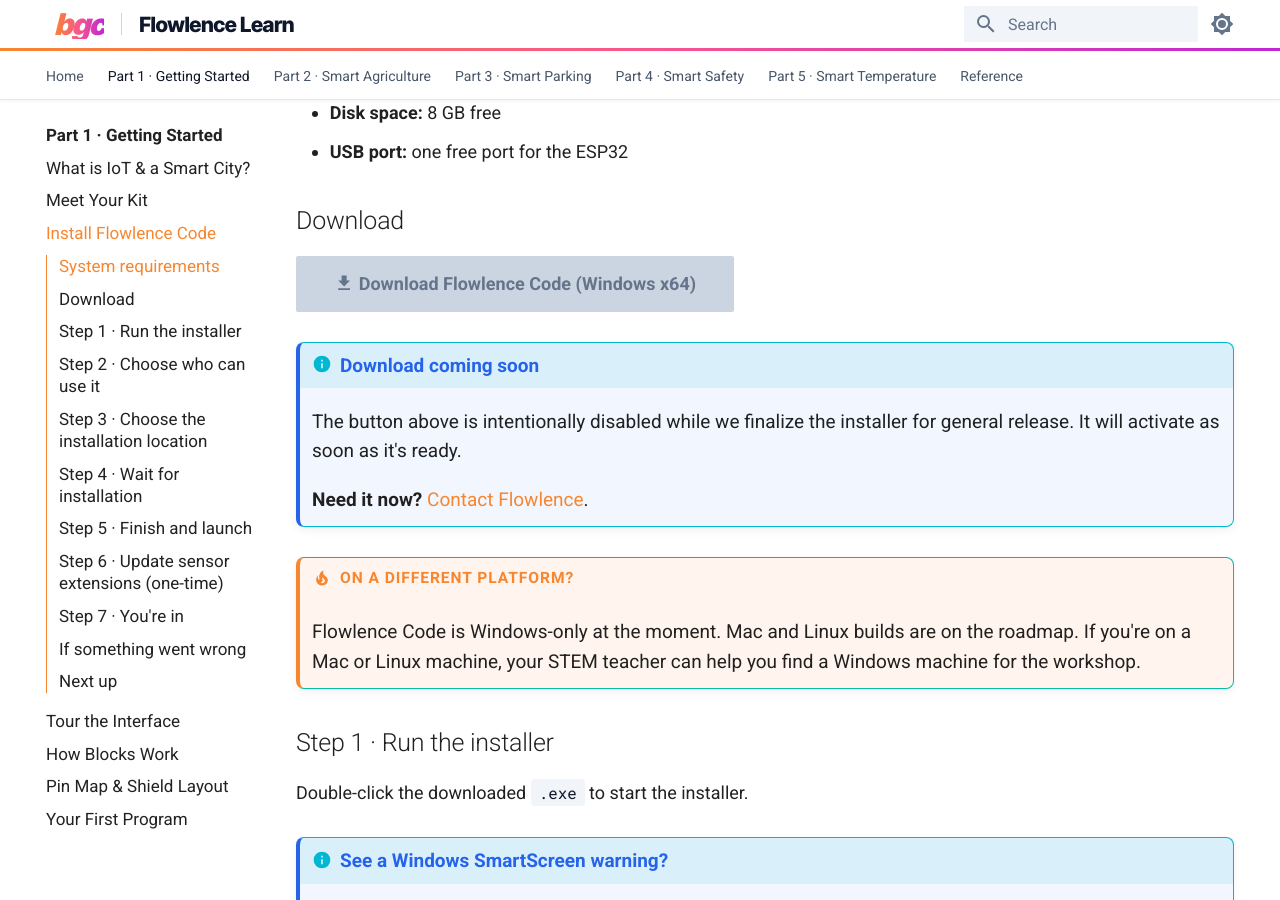
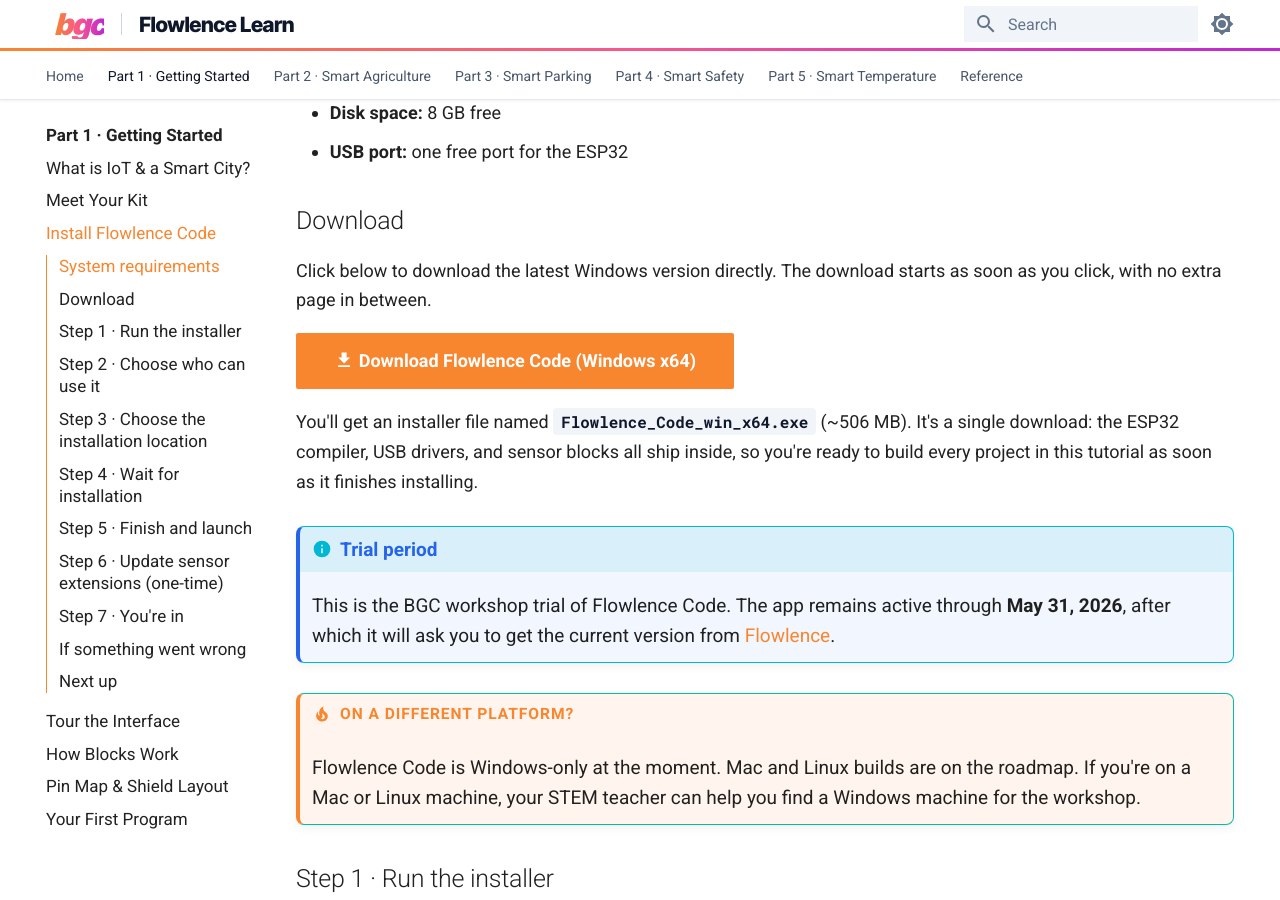
Before and after one commit to nabilibrahim101/flowlence-docs, an MkDocs documentation site: the page built from docs/getting-started/install.md, in a window 1280 px wide and 900 px high, scrolled down 319 px. Built offline with MkDocs 1.6.1 and Material for MkDocs 9.7.7, drawn with Linux system fonts in a browser that asks for light colours.

Commit message:
Re-enable Download button (v1.0.4 published with June-1 trial expiry)
v1.0.4 is now live on GitHub Releases with the trial-expiry check
baked in (refuses to launch on or after June 1, 2026 with a polite
'Trial expired' dialog pointing users to https://flowlence.com/contact/).

- Restore active orange Download button (drop md-button--disabled +
  aria-disabled='true', restore live releases/latest/download URL)
- Drop the 'Download coming soon' admonition
- Add 'Trial period' admonition explaining the May 31, 2026 active
  window so students/parents/RVP know the trial boundary upfront

```diff
--- a/docs/getting-started/install.md
+++ b/docs/getting-started/install.md
@@ -9,12 +9,14 @@
 
 ## Download
 
-[:material-download: Download Flowlence Code (Windows x64)](#){ .md-button .md-button--primary .md-button--disabled aria-disabled="true" }
+Click below to download the latest Windows version directly. The download starts as soon as you click, with no extra page in between.
 
-!!! info "Download coming soon"
-    The button above is intentionally disabled while we finalize the installer for general release. It will activate as soon as it's ready.
+[:material-download: Download Flowlence Code (Windows x64)](https://github.com/nabilibrahim101/flowlence-desktop/releases/latest/download/Flowlence_Code_win_x64.exe){ .md-button .md-button--primary }
 
-    **Need it now?** [Contact Flowlence](https://flowlence.com/contact/).
+You'll get an installer file named **`Flowlence_Code_win_x64.exe`** (~506 MB). It's a single download: the ESP32 compiler, USB drivers, and sensor blocks all ship inside, so you're ready to build every project in this tutorial as soon as it finishes installing.
+
+!!! info "Trial period"
+    This is the BGC workshop trial of Flowlence Code. The app remains active through **May 31, 2026**, after which it will ask you to get the current version from [Flowlence](https://flowlence.com/contact/).
 
 !!! tip "On a different platform?"
     Flowlence Code is Windows-only at the moment. Mac and Linux builds are on the roadmap. If you're on a Mac or Linux machine, your STEM teacher can help you find a Windows machine for the workshop.
```
